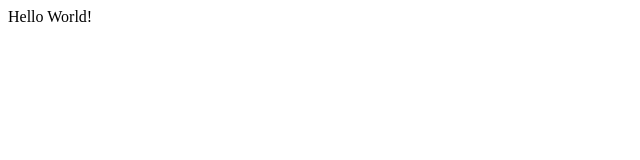
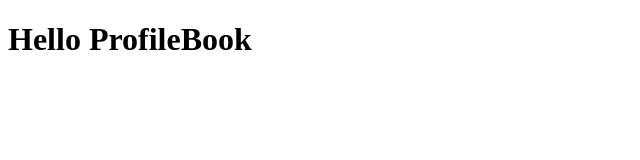
Before and after one commit to dmitrenkoandrey/ProfileBook, a plain HTML site: page index.html in a window 1280 px wide. Shown: the whole page, without its empty margins (0-640 px from the left). Drawn offline with Linux system fonts and the light colour scheme.

Commit message:
Add index.html

```diff
--- a/index.html
+++ b/index.html
@@ -1,9 +1,9 @@
 <!DOCTYPE html>
 <html>
 <head>
-	<title>Hello World</title>
+	<title>Hello ProfileBook</title>
 </head>
 <body>
-Hello World!
+<h1>Hello ProfileBook</h1>
 </body>
 </html>
```
